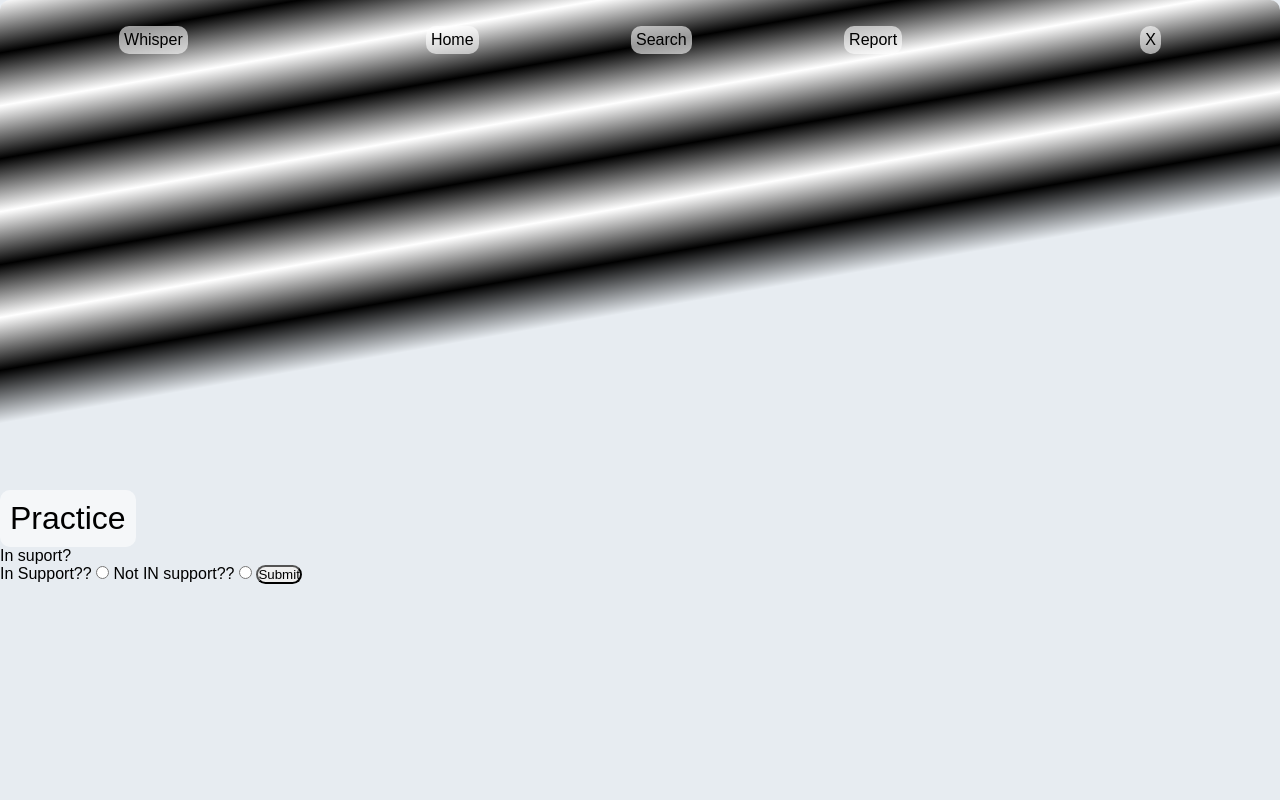
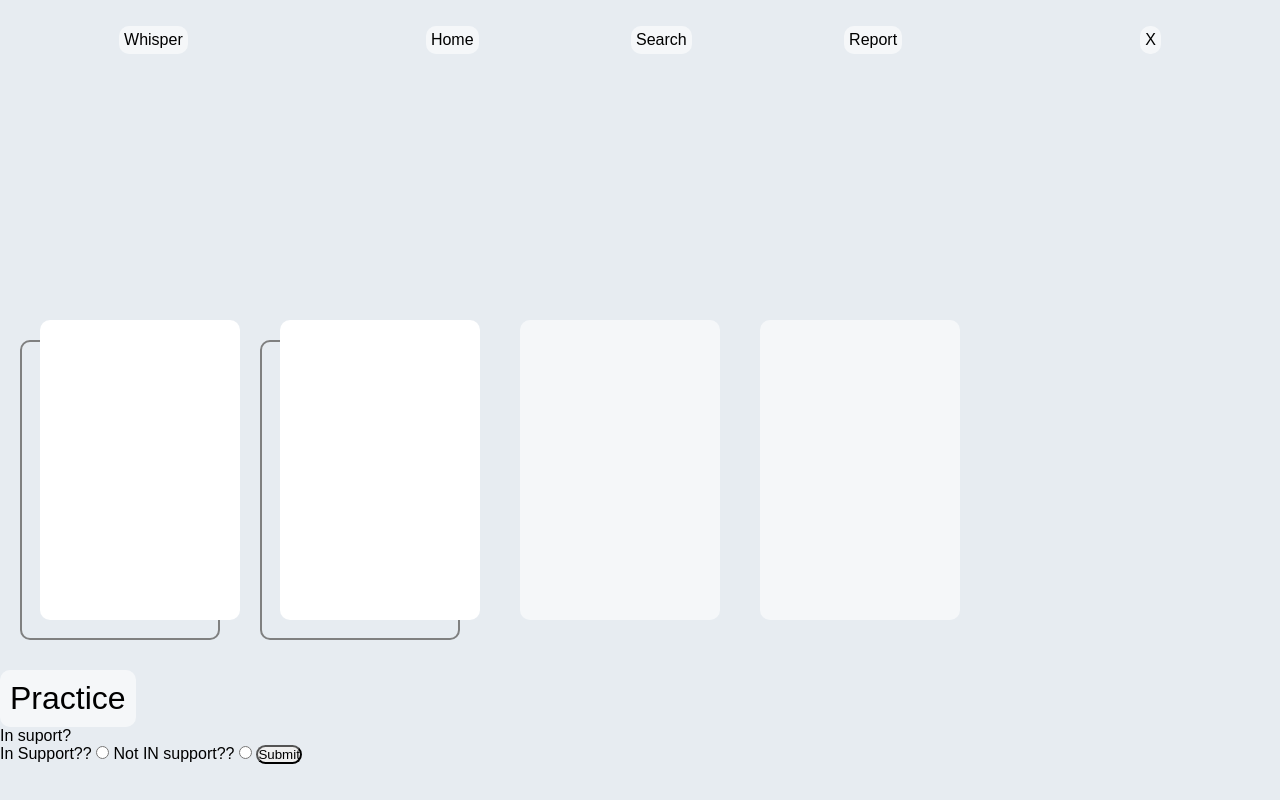
Before and after one commit to AlexChika/test, a plain HTML site: page index.html in a window 1280 px wide. Drawn offline with Linux system fonts and the light colour scheme.

Commit message:
first trials

```diff
--- a/index.css
+++ b/index.css
@@ -1,4 +1,6 @@
-* {
+*,
+*::before,
+*::after {
   margin: 0;
   padding: 0;
   box-sizing: border-box;
@@ -22,7 +24,7 @@ li {
 }
 nav {
   min-height: 60vh;
-  background: linear-gradient(
+  /* background: linear-gradient(
     170deg,
     rgba(255, 255, 255, 1),
     rgba(0, 0, 0, 1),
@@ -33,7 +35,7 @@ nav {
     rgba(255, 255, 255, 1),
     rgba(0, 0, 0, 1),
     transparent 60%
-  );
+  ); */
   /* background: linear-gradient(
     170deg,
     rgba(255, 255, 255, 0.3),
@@ -67,12 +69,46 @@ span {
   /* background-color: rgba(24, 24, 24, 0.7); */
   /* color: black; */
 }
+section {
+  display: flex;
+}
+.box1,
+.box2 {
+  width: 200px;
+  height: 300px;
+  margin-left: 40px;
+  margin-top: -10em;
+  margin-bottom: 40px;
+  position: relative;
+}
+.box1 {
+  background-color: white;
+}
+.box2 {
+  background-color: rgba(255, 255, 255, 0.6);
+}
+.box1::before {
+  content: "";
+  position: absolute;
+  border: 2px solid gray;
+  width: 100%;
+  height: 100%;
+  /* background: rgb(231, 236, 241); */
+  left: -20px;
+  top: 20px;
+  z-index: -1;
+}
 h1 {
   margin-top: 10px;
   width: max-content;
   padding: 10px;
   background-color: rgba(255, 255, 255, 0.6);
   /* background-color: rgba(24, 24, 24, 0.7); */
+}
+@media screen and (max-width: 500px) {
+  section {
+    flex-direction: column;
+  }
 }
 
 /*
--- a/index.html
+++ b/index.html
@@ -19,6 +19,12 @@
         <span>X</span>
       </div>
     </nav>
+    <section>
+      <div class="box1"></div>
+      <div class="box1"></div>
+      <div class="box2"></div>
+      <div class="box2"></div>
+    </section>
     <h1>Practice</h1>
     <main></main>
     <p contenteditable="true">In suport?</p>
```
